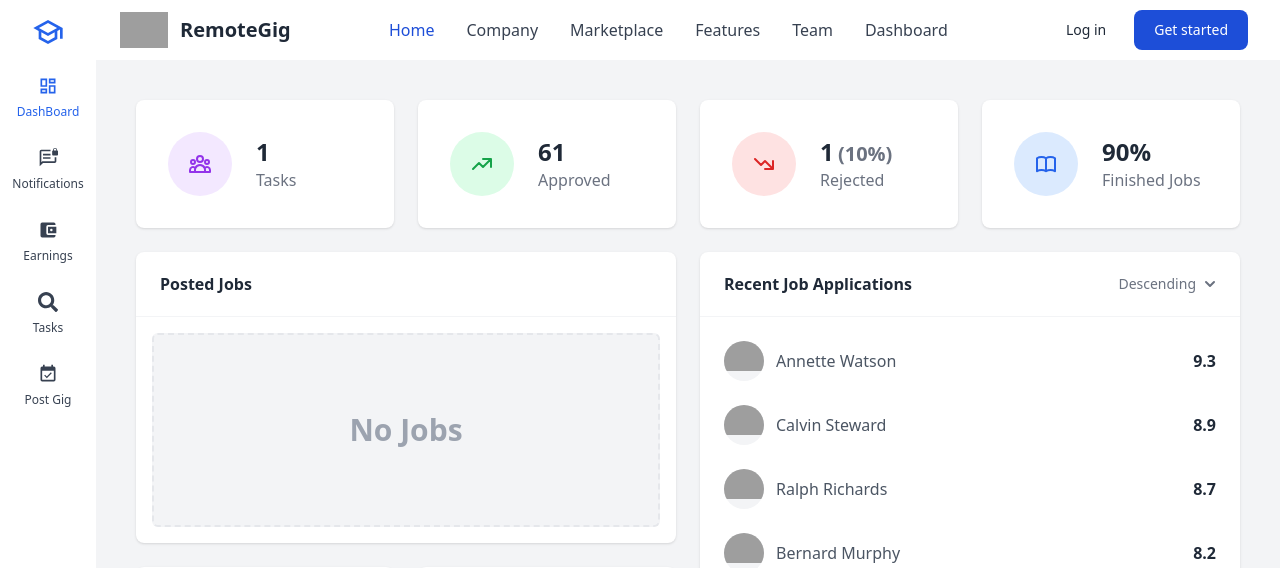
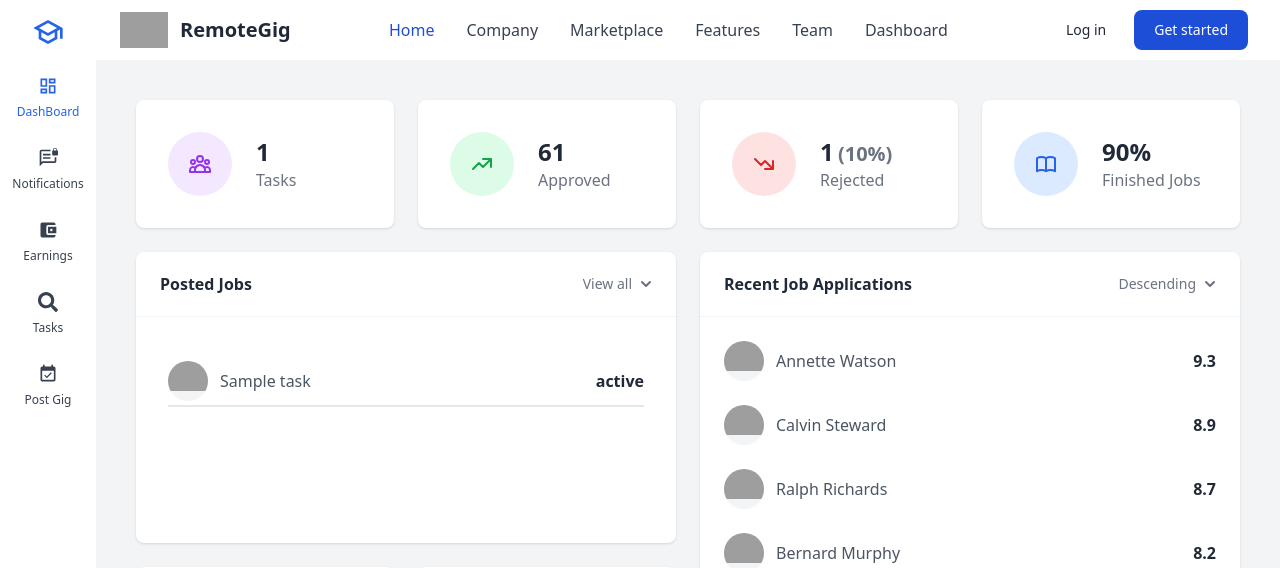
Before and after one commit to HectorGitt/remote, a Django app: template gigs/templates/dashboard.html in a window 1280 px wide. Shown: the top 568 px of the page. Run offline with Django 3.2, Linux system fonts and the light colour scheme; tables that the repository leaves empty hold one stand-in row (values such as "Sample post"); the template is opened without the code that fills it: values that come from a table or form of the project are taken from there, most other values are stand-ins (such as "Sample title", 1, 10 or a date in 2020); some libraries are stand-ins or nearby versions; grey boxes are pictures that could not be loaded.

Commit message:
render most recent posted jobs

```diff
--- a/gigs/templates/dashboard.html
+++ b/gigs/templates/dashboard.html
@@ -185,9 +185,33 @@
             </section>
             <section class="md:grid flex flex-col grid-cols-2 md:grid-cols-2 lg:grid-cols-4 md:grid-rows-3 lg:grid-flow-col gap-6">
               <div class="flex flex-col md:col-span-2 md:row-span-2 bg-white shadow rounded-lg">
-                <div class="px-6 py-5 font-semibold border-b border-gray-100">Posted Jobs</div>
-                <div class="p-4 flex-grow">
+                <div class="flex items-center justify-between px-6 py-5 font-semibold border-b border-gray-100">
+                  <div>Posted Jobs</div>
+                  <a href='/posted_tasks' type="button" class="inline-flex justify-center rounded-md px-1 -mr-1 bg-white text-sm leading-5 font-medium text-gray-500 hover:text-gray-600" id="options-menu" aria-haspopup="true" aria-expanded="true">
+                    View all
+                    <svg class="-mr-1 ml-1 h-5 w-5" xmlns="http://www.w3.org/2000/svg" viewBox="0 0 20 20" fill="currentColor">
+                      <path fill-rule="evenodd" d="M5.293 7.293a1 1 0 011.414 0L10 10.586l3.293-3.293a1 1 0 111.414 1.414l-4 4a1 1 0 01-1.414 0l-4-4a1 1 0 010-1.414z" clip-rule="evenodd" />
+                    </svg>
+                  </a>
+                </div>
+                <div class="p-4 flex-grow overflow-y-scroll" style="max-height: 12rem;">
+                  {% if posted_tasks %}
+                  <ul class="p-2 lg:py-6 lg:px-4 space-y-6 overflow-hidden">
+                    {% for task in posted_tasks %}
+                    <li class='border-b-2 py-1'>
+                      <a class="flex items-center" href={{task.get_url}}>
+                        <div class="h-10 w-10 mr-3 bg-gray-100 rounded-full overflow-hidden">
+                          <img src="https://randomuser.me/api/portraits/women/82.jpg" alt="Annette Watson profile picture">
+                        </div>
+                        <span class="text-gray-600">{{task.title}}</span>
+                        <span class="ml-auto font-semibold">{{task.status}}</span>
+                      </a>
+                    </li>
+                    {% endfor %}
+                  </ul>
+                  {% else %}
                   <div class="flex items-center justify-center h-full px-4 py-16 text-gray-400 text-3xl font-semibold bg-gray-100 border-2 border-gray-200 border-dashed rounded-md">No Jobs</div>
+                  {% endif %}
                 </div>
               </div>
               <div class="flex items-center p-2 bg-white shadow rounded-lg">
```
